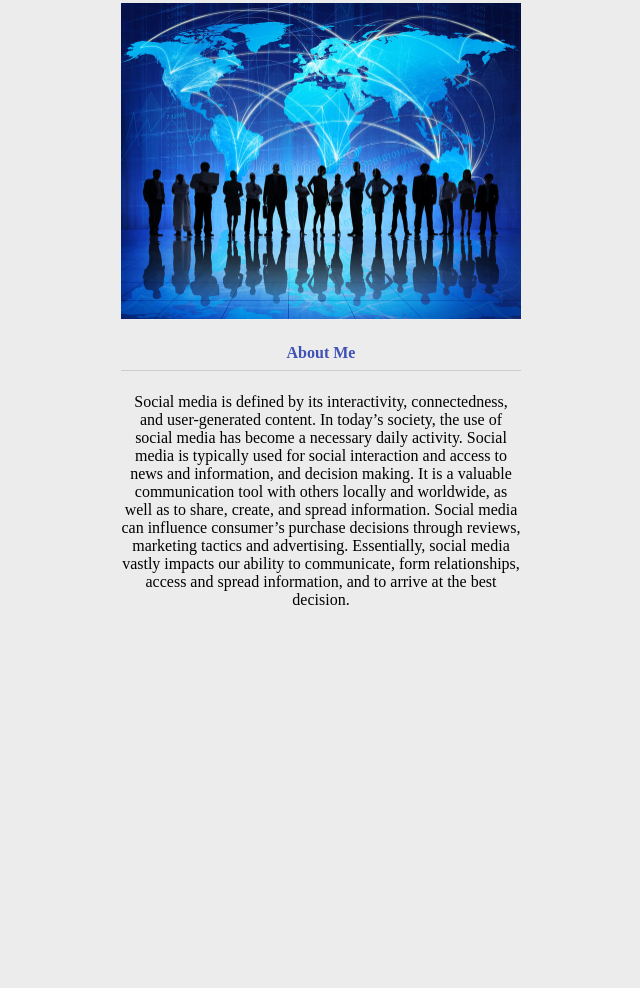
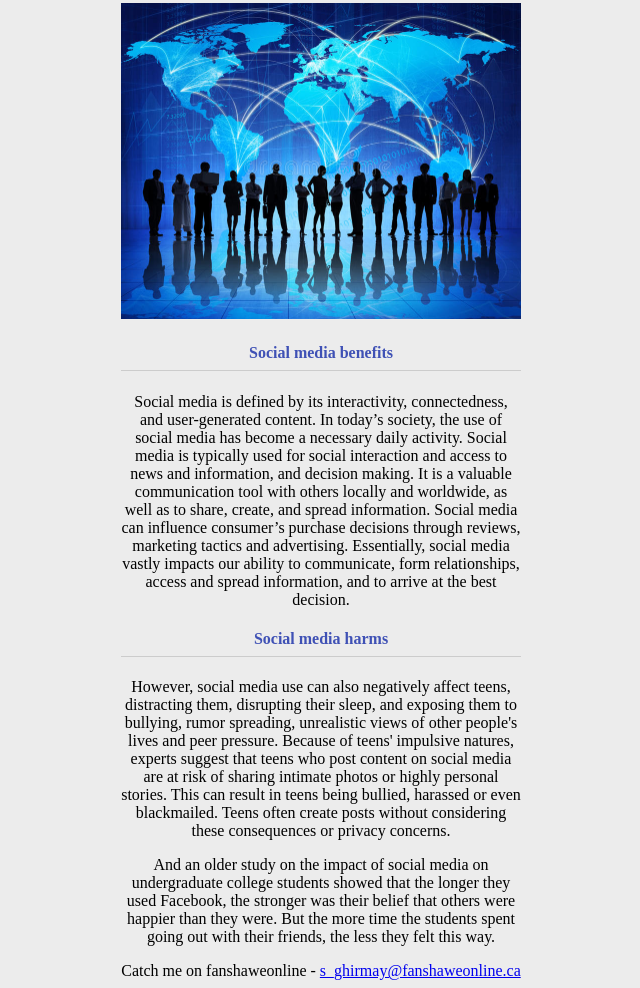
Before and after one commit to Ghirmay-S/Midterm_Debate, a plain HTML site: page index.html in a window 1280 px wide. Shown: the part 195-1183 px from the top of the page, without its empty margins (319-959 px from the left). Before the commit the page ends 820 px from the top, so only its background shows below. Drawn offline with Linux system fonts and the light colour scheme.

Commit message:
adding negatives to social media

```diff
--- a/index.html
+++ b/index.html
@@ -12,6 +12,16 @@
         <h1>Social Media Has Improved Human Communication</h1>
         <h3>Has the internet and social media changed the way people interact and communicate?</h3>
         <a href="index.html"><img src="images/social_media.jpeg" alt="image of the internet connecting people worldwide" border="0"/></a>
-    <h4>About Me</h4>
+
+        <h4>Social media benefits</h4>
+
         <p>Social media is defined by its interactivity, connectedness, and user-generated content. In today’s society, the use of social media has become a necessary daily activity. Social media is typically used for social interaction and access to news and information, and decision making.  It is a valuable communication tool with others locally and worldwide, as well as to share, create, and spread information. Social media can influence consumer’s purchase decisions through reviews, marketing tactics and advertising. Essentially, social media vastly impacts our ability to communicate, form relationships, access and spread information, and to arrive at the best decision.</p>
+
+        <h4>Social media harms</h4>
+        <p>
+            However, social media use can also negatively affect teens, distracting them, disrupting their sleep, and exposing them to bullying, rumor spreading, unrealistic views of other people's lives and peer pressure. Because of teens' impulsive natures, experts suggest that teens who post content on social media are at risk of sharing intimate photos or highly personal stories. This can result in teens being bullied, harassed or even blackmailed. Teens often create posts without considering these consequences or privacy concerns.</p>
+        <p>
+            And an older study on the impact of social media on undergraduate college students showed that the longer they used Facebook, the stronger was their belief that others were happier than they were. But the more time the students spent going out with their friends, the less they felt this way. </p>
+
+        Catch me on fanshaweonline - <a href="https://www.fanshaweonline.ca/d2l/home">s_ghirmay@fanshaweonline.ca</a>
      </div>
```
Lines whose indentation alone changed are shown as unchanged.
